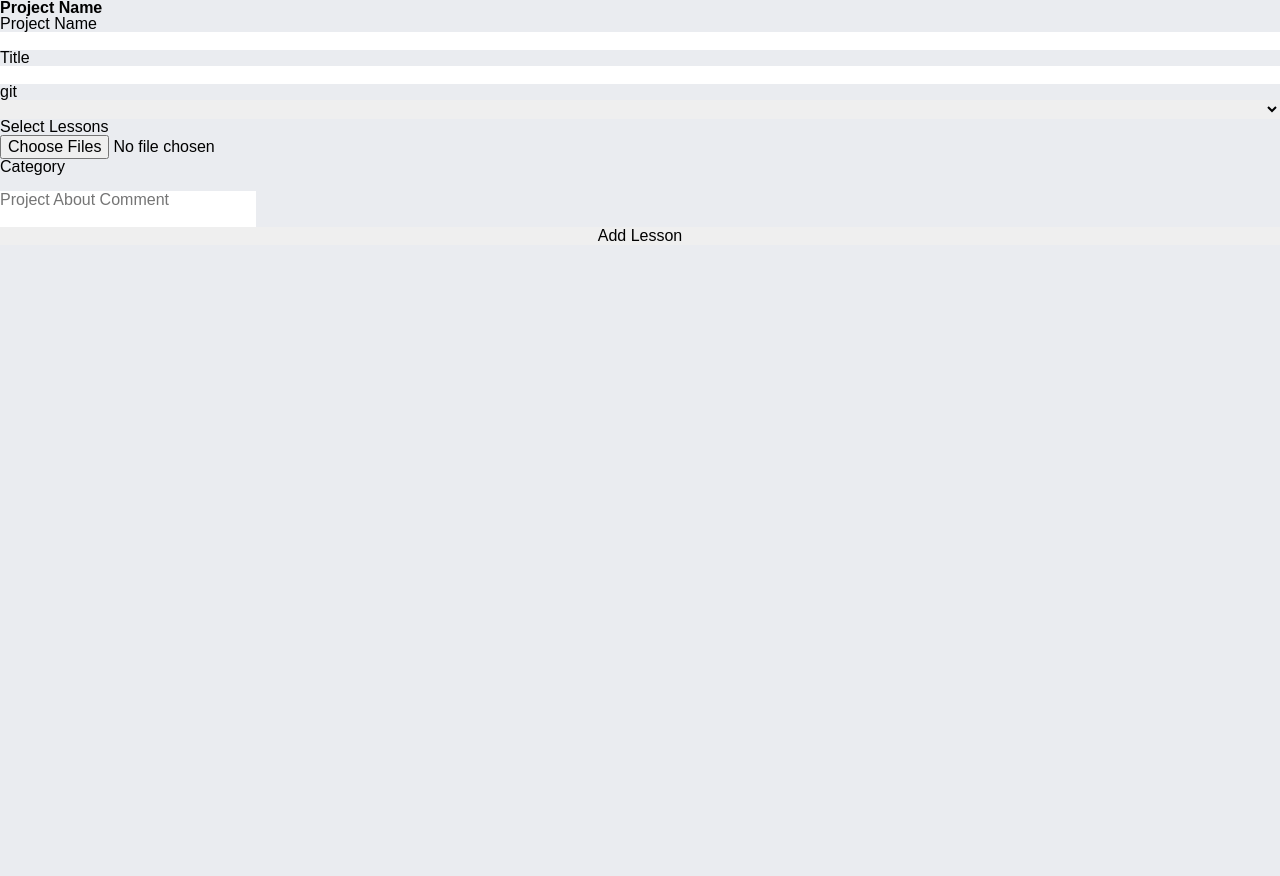
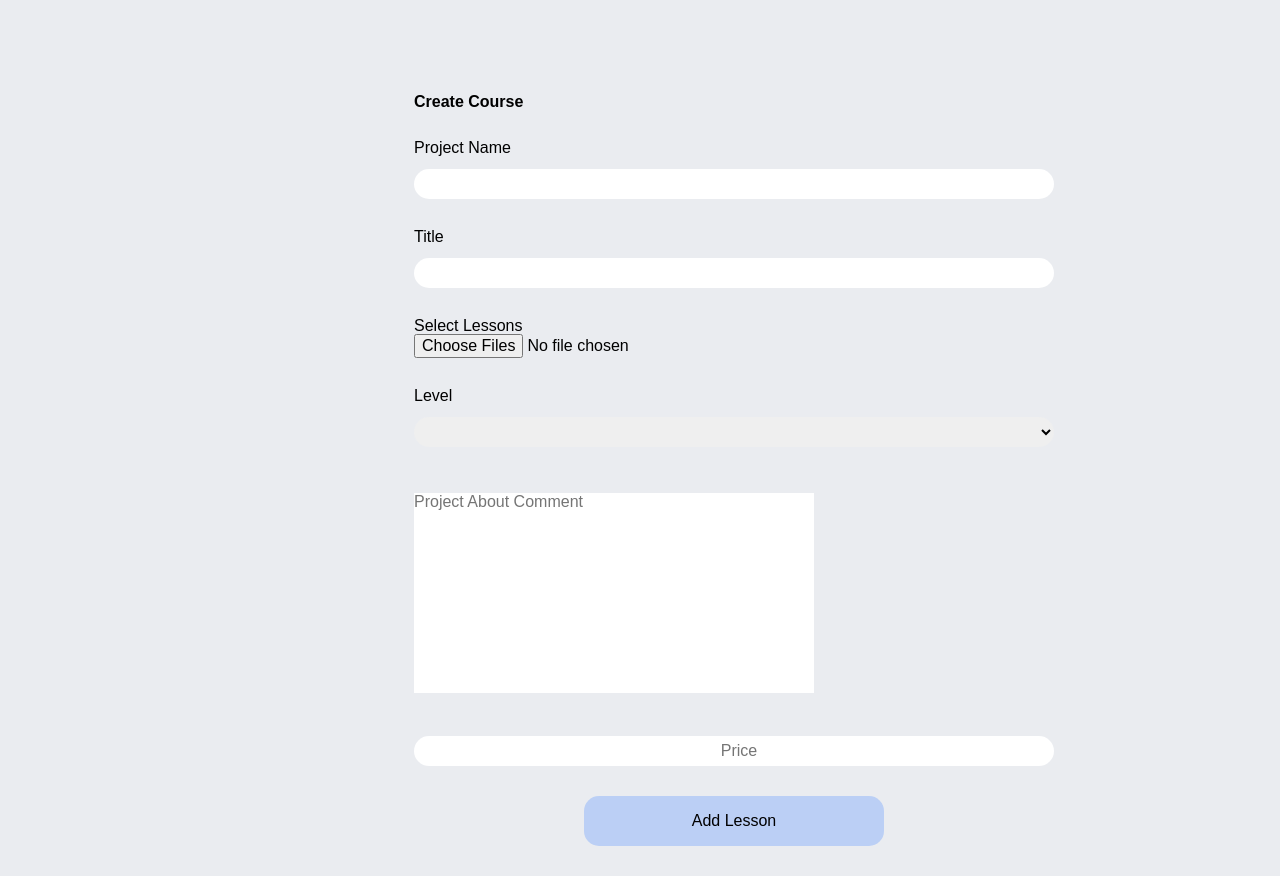
Before and after one commit to nurovic/online-course, a Nuxt app in the folder frontend/: page /instructor in a window 1280 px wide. Before the commit the page ends 800 px from the top, so only its background shows below. Built offline with nearby package versions, Linux system fonts and the light colour scheme.

Commit message:
update design

```diff
--- a/frontend/pages/instructor/index.vue
+++ b/frontend/pages/instructor/index.vue
@@ -13,6 +13,7 @@ data() {
     level:"",
     description:"",
     movie:null,
+    price:Number
     // trailer:null
 
 
@@ -35,6 +36,7 @@ methods: {
     data.append("level", this.level)
     data.append("description", this.description)
     data.append("movie", this.movie)
+    data.append("price", this.price)
     // data.append("trailer", this.trailer)
 
     let result = await this.$axios.$post('http://localhost:3000/api/courses',data)
@@ -47,51 +49,110 @@ methods: {
 
 <template>
   <div class="instructor-container">
-    <h1>Project Name</h1>
-
-    <label for="projectName">Project Name</label>
-    <input type="text" key="projectName" v-model="projectName">
-    <label for="title">Title</label>
-    <input type="text" key="title" v-model="title">
+    <!-- <div class="logo-home">
+      <nuxt-link  to="/">
+        <img class="logo" src="../../assets/2.png" alt="">
+      </nuxt-link>
+    </div> -->
+    <div class="field course-information">
+      <h1 class="information-title field">Create Course</h1>
 
 
-   git
+      <div class=" field projectName">
+        <label for="projectName">Project Name</label>
+        <input class="input" type="text" key="projectName" v-model="projectName">
+      </div>
 
-    <select v-model="level" name="level" id="level">
-      <option value="Beginner" > Beginner  </option>
-      <option value="Intermediate" selected>Intermediate</option>
-      <option value="Pre-Advanced">Pre-Advanced</option>
-      <option value="Master">Master</option>
-    </select>
+    <div class="field title">
+      <label for="title">Title</label>
+      <input class="input" type="text" key="title" v-model="title">
+    </div>
 
-    <label for="movie"> Select Lessons </label>
-    <input type="file" key="movie" multiple  @change="movieFile($event)">
 
-    <!-- <label for="trailer">Choose movie:</label>
-    <input type="file" key="trailer"  multiple @change="trailerFile($event)"> -->
-    <!-- <input type="file" v-model="movie"
-       id="movie" name="movie"
-       accept="mpeg, mp4"
-        > -->
+    <div class="field movie">
+       <label for="movie"> Select Lessons </label>
+      <input  type="file" key="movie" multiple  @change="movieFile($event)">
+    </div>
 
-    <span>Category</span>
 
-    <!-- <p>{{courses.title}}</p> -->
+     <div class="field level" >
+      <span>Level</span>
+      <select class="input"  name="level" id="level" v-model="level" >
+        <option  value="Beginner"> Beginner  </option>
+        <option value="Intermediate" >Intermediate</option>
+        <option value="Pre-Advanced">Pre-Advanced</option>
+        <option value="Master">Master</option>
+     </select>
+    </div>
+
+    <!-- <span>Category</span> -->
+
+
     <br>
-   <textarea class="textarea"  placeholder="Project About Comment" v-model="description"> </textarea>
+   <div class="description field">
+     <textarea class="textarea"  placeholder="Project About Comment" v-model="description"> </textarea>
+    </div>
+
+    <div class="price field">
+      <input class="input" type="number" key="price"  v-model="price" placeholder="Price">
+    </div>
   <uploadMovie/>
-  <button type="submit"  @click="onAddCourse">Add Lesson</button >
 
-  <!-- <p>adasd{{courses}}</p> -->
+    <div class="field field-button" >
+      <button class="button" type="submit"  @click="onAddCourse">Add Lesson</button >
+
+    </div>
+
+
+    </div>
   </div>
 </template>
 
 
 
 <style >
-.instructor-container {
-  display: flex;
+.logo-home {
+  display: block;
+  height: 200px;
+}
+.field-button {
+  align-items: center;
+}
+.button {
+  width: 300px;
+  height: 50px;
+  border: 5px solid rgba(0, 0, 0, 0);
+  border-radius: 15px;
+  justify-content: center;
+  background: rgba(78, 140, 255, 0.301);
+}
+.button:hover {
+  background: rgba(78, 140, 255, 0.801);
+   transition: .5s ease-in-out;
+}
+.input {
+  margin-top:13px ;
+  padding-left:10px ;
+  border-radius: 15px;
+  height: 30px;
+}
+.input::placeholder {
+  text-align: center;
+}
+.course-information {
+    display: flex;
   flex-direction: column;
+  padding: 5% 0 0 30%;
+}
+.textarea {
+  height: 200px;
+  width: 400px;
+}
+.field {
+display: flex;
+flex-direction: column;
+width: 80vh;
+margin: 15px;
 }
 textarea {
   display: block;
@@ -100,4 +161,13 @@ textarea {
   height: 50%;
 
 }
+ input::-webkit-outer-spin-button,
+        input::-webkit-inner-spin-button {
+            -webkit-appearance: none;
+            margin: 0;
+        }
+
+        input[type=number] {
+            -moz-appearance: textfield;
+        }
 </style>
```
